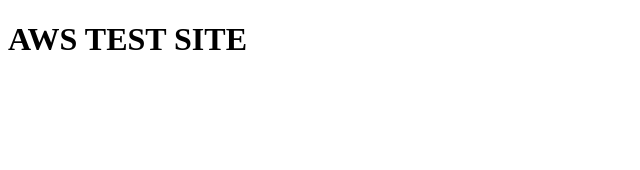
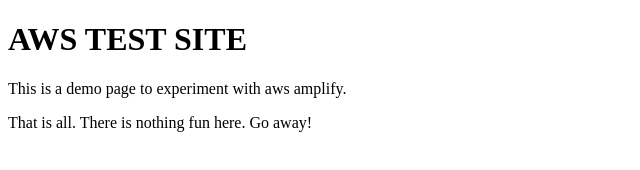
Before and after one commit to jamesyuill/amplify-test-site, a website: page index.html in a window 1280 px wide. Shown: the whole page, without its empty margins (0-640 px from the left). Drawn offline with Linux system fonts and the light colour scheme.

Commit message:
changes text on page and adds a little message to check that the site is being redeployed on push

```diff
--- a/index.html
+++ b/index.html
@@ -7,5 +7,7 @@
   </head>
   <body>
     <h1>AWS TEST SITE</h1>
+    <p>This is a demo page to experiment with aws amplify.</p>
+    <p>That is all. There is nothing fun here. Go away!</p>
   </body>
 </html>
```
